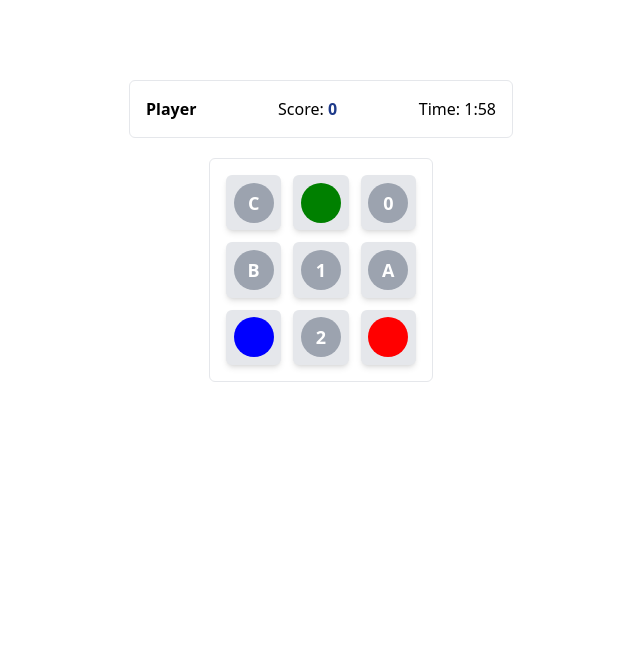
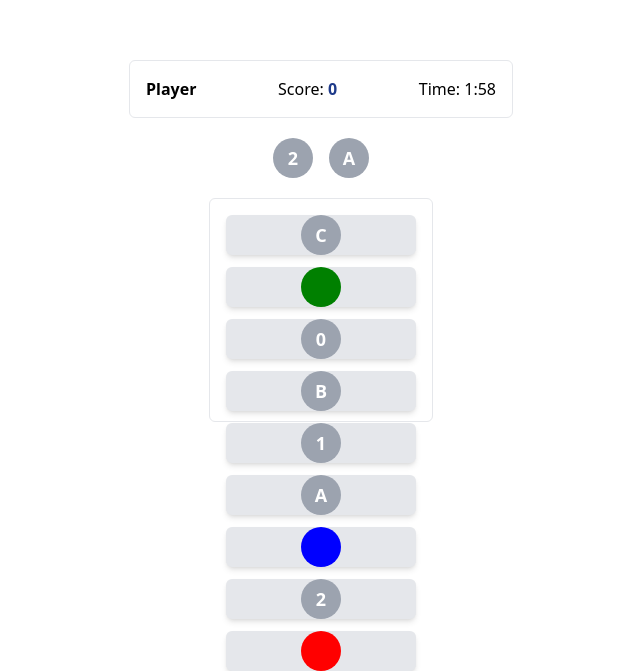
Before and after one commit to myildiz97/memory-game, a React (Vite) app in the folder memory-game/: page /game in a window 1280 px wide. Shown: the part 159-830 px from the top of the page, without its empty margins (319-959 px from the left). Before the commit the page ends 800 px from the top, so only its background shows below. Built offline with nearby package versions, Linux system fonts and the light colour scheme.

Commit message:
add challenges

```diff
--- a/memory-game/src/components/GameBoard.tsx
+++ b/memory-game/src/components/GameBoard.tsx
@@ -3,6 +3,7 @@ import Grid from './Grid';
 import { useDispatch } from 'react-redux';
 import { setCurrentPickedValue } from '@/redux/game/gameSlice';
 import { GAME_MODES } from '@/utils/types';
+import { GRID_CONFIGS } from '@/utils/constants';
 
 interface IGameBoardProps {
   gridValues: string[];
@@ -18,25 +19,11 @@ const GameBoard: FC<IGameBoardProps> = ({ gridValues, mode }) => {
   }
 
   return (
-    mode === GAME_MODES.EASY ? (
-      <div className="grid grid-cols-3 gap-3 w-56 h-56 border border-gray-200 p-4 rounded-md">
-        {gridValues.map((value, index) => (
-          <Grid key={index} value={value} onGridClick={onGridClick} />
-        ))}
-      </div>
-    ) : mode === GAME_MODES.MEDIUM ? (
-      <div className="grid grid-cols-4 gap-3 w-80 h-80 border border-gray-200 p-4 rounded-md">
-        {gridValues.map((value, index) => (
-          <Grid key={index} value={value} onGridClick={onGridClick} />
-        ))}
-      </div>
-    ) : (
-      <div className="grid grid-cols-5 gap-3 w-96 h-96 border border-gray-200 p-4 rounded-md">
-        {gridValues.map((value, index) => (
-          <Grid key={index} value={value} onGridClick={onGridClick} />
-        ))}
-      </div>
-    )
+    <div className={`grid grid-cols-${GRID_CONFIGS[mode].cols} gap-3 ${GRID_CONFIGS[mode].size} border border-gray-200 p-4 rounded-md`}>
+      {gridValues.map((value, index) => (
+        <Grid key={index} value={value} onGridClick={onGridClick} isClickable={true} />
+      ))}
+    </div>
   )
 }
 
--- /dev/null
+++ b/memory-game/src/components/GameChallenge.tsx
@@ -0,0 +1,23 @@
+import { getRandomGridValues } from '@/utils/helpers';
+import { FC } from 'react';
+import Grid from './Grid';
+
+interface IGameChallengeProps {
+  gridValues: string[];
+  level: number;
+}
+
+const GameChallenge: FC<IGameChallengeProps> = ({ gridValues, level }) => {
+  const randomGridValues = getRandomGridValues(gridValues, level);
+  const columnNumber = level > 9 ? 9 : level;
+
+  return (
+    <div style={{ display: 'grid', gridTemplateColumns: `repeat(${columnNumber}, 1fr)`, gap: '1rem' }}>
+      {randomGridValues.map((value, index) => (
+        <Grid key={index} value={value} />
+      ))}
+    </div>
+  );
+};
+
+export default GameChallenge;
--- a/memory-game/src/components/Grid.tsx
+++ b/memory-game/src/components/Grid.tsx
@@ -3,14 +3,15 @@ import { FC, MouseEvent } from 'react';
 
 interface IGridProps {
   value: string;
-  onGridClick: (e: MouseEvent<HTMLDivElement>) => void;
+  onGridClick?: (e: MouseEvent<HTMLDivElement>) => void;
+  isClickable?: boolean;
 }
 
-const Grid: FC<IGridProps> = ({ value, onGridClick }) => {
+const Grid: FC<IGridProps> = ({ value, onGridClick, isClickable }) => {
 
   return (
     <div
-      className='flex items-center justify-center w-full h-full bg-gray-200 rounded-md shadow-md cursor-pointer hover:bg-gray-300 transition-colors duration-300 ease-in-out'
+      className={`flex items-center justify-center w-full h-full ${isClickable && 'bg-gray-200 rounded-md shadow-md cursor-pointer hover:bg-gray-300 transition-colors duration-300 ease-in-out'} `}
       onClick={onGridClick}
     >
       {
--- a/memory-game/src/components/pages/GamePage.tsx
+++ b/memory-game/src/components/pages/GamePage.tsx
@@ -4,6 +4,7 @@ import type { RootState } from '../../app/store'
 import GameBoard from '../GameBoard';
 import { generateGridValues, shuffleArray } from '@/utils/helpers';
 import GameInfo from '../GameInfo';
+import GameChallenge from '../GameChallenge';
 
 interface IGamePageProps {
 }
@@ -16,18 +17,11 @@ const GamePage: FC<IGamePageProps> = () => {
     return shuffleArray(generateGridValues(mode));
   }, [mode]);
 
-  const game = useSelector((state: RootState) => state.game);
-  const { currentPickedValue } = game;
-
   return (
     <div className='flex flex-col items-center justify-center gap-y-5 h-screen w-full'>
       <GameInfo />
-      <div>
-        <GameBoard gridValues={gridValues} mode={mode} />
-      </div>
-      <div>
-        <p>{currentPickedValue}</p>
-      </div>
+      <GameChallenge gridValues={gridValues} level={2} />
+      <GameBoard gridValues={gridValues} mode={mode} />
     </div>
   );
 };
--- a/memory-game/src/utils/constants.tsx
+++ b/memory-game/src/utils/constants.tsx
@@ -43,8 +43,8 @@ export const GAME_MODES_LIST = [
   },
 ];
 
-export const GAME_BOARD_SIZE = {
-  [GAME_MODES.EASY]: 'w-56 h-56',
-  [GAME_MODES.MEDIUM]: 'w-72 h-72',
-  [GAME_MODES.HARD]: 'w-96 h-96',
-};
+export const GRID_CONFIGS = {
+  [GAME_MODES.EASY]: { cols: 3, size: 'w-56 h-56' },
+  [GAME_MODES.MEDIUM]: { cols: 4, size: 'w-80 h-80' },
+  [GAME_MODES.HARD]: { cols: 5, size: 'w-96 h-96' },
+}
--- a/memory-game/src/utils/helpers.tsx
+++ b/memory-game/src/utils/helpers.tsx
@@ -33,3 +33,15 @@ export const generateGridValues = (mode: GAME_MODES): string[] => {
   }
   return gridValues;
 };
+
+export const getRandomGridValues = (gridValues: string[], level: number): string[] => {
+  const randomGridValues: string[] = [];
+  while (randomGridValues.length < level) {
+    const randomIndex = Math.floor(Math.random() * gridValues.length);
+    const randomValue = gridValues[randomIndex];
+    if (!randomGridValues.includes(randomValue)) {
+      randomGridValues.push(randomValue);
+    }
+  }
+  return randomGridValues;
+}
```
